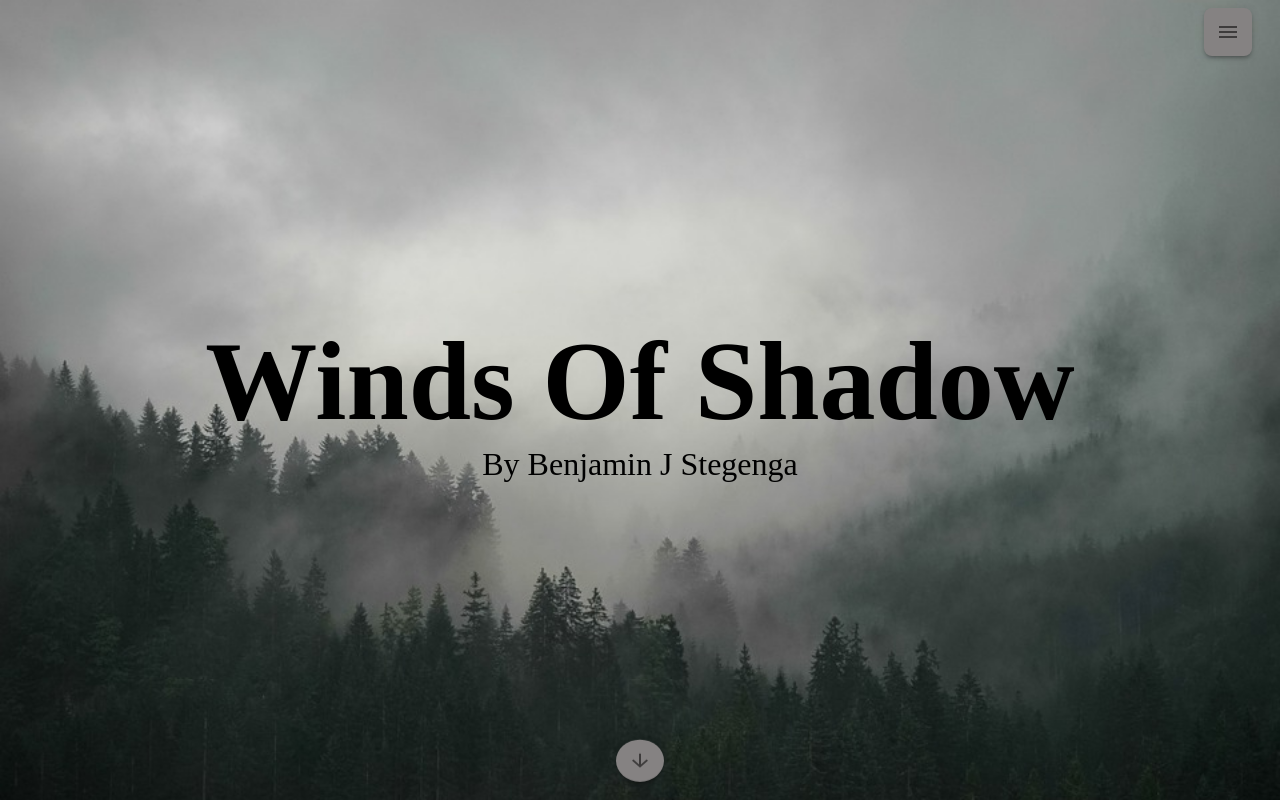
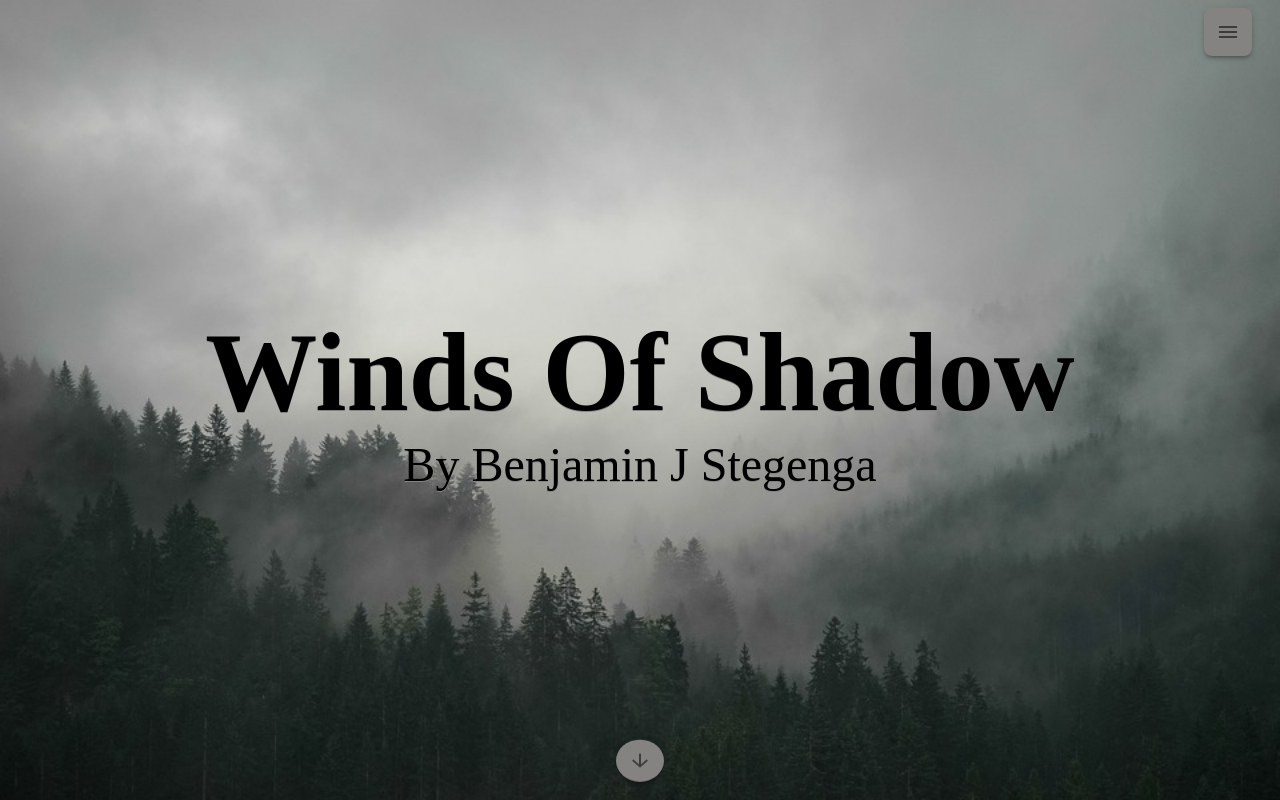
Before and after one commit to gsimon2/winds-of-shadow, a React (Create React App) app: page / in a window 1280 px wide. Built offline with nearby package versions, Linux system fonts and the light colour scheme.

Commit message:
Add text shadow to title

```diff
--- a/src/App.tsx
+++ b/src/App.tsx
@@ -94,12 +94,12 @@ function App() {
       <ParallaxContainer imagePath={titleBackground} >
           <Box sx={{ ...title, ...centerContent, ...(isStickyTitle ? stickyTitle : nonStickyTitle), flexDirection: 'column'}} ref={titleRef}>
             <Grow in={true} timeout={1000}>
-              <h1 id="title" style={{margin: 0, fontSize: isMobileView ? '4rem' : '7rem'}}>
+              <h1 id="title" style={{margin: 0, fontSize: isMobileView ? '4rem' : '7rem', textShadow: `0 1px ${CssConstants.darkGray}`}}>
                 Winds Of Shadow
               </h1>
             </Grow>
             <Grow in={true} timeout={1000}>
-              <p style={{position: "relative", fontSize: isMobileView ? '1.5rem' : '2rem', margin: 0}}>By Benjamin J Stegenga</p>
+              <p style={{position: "relative", fontSize: '3rem', margin: 0, textShadow: `0 1px ${CssConstants.darkGray}`}}>By Benjamin J Stegenga</p>
             </Grow>
           </Box>
       </ParallaxContainer>
--- a/src/components/AnimateWhenInView.tsx
+++ b/src/components/AnimateWhenInView.tsx
@@ -14,7 +14,7 @@ const swellAnimation = keyframes`
   }
 `
 
-const AnimateWhenInView: React.FC = ({children}) => {
+const AnimateWhenInView: React.FC<IAnimateWhenInViewProps> = ({children}) => {
    const [isInView, setIsInView] = useState(false);
 
    return (
@@ -26,4 +26,8 @@ const AnimateWhenInView: React.FC = ({children}) => {
    );
 };
 
+export interface IAnimateWhenInViewProps {
+   threshold?: number
+}
+
 export default AnimateWhenInView;
--- a/src/components/NavButton.tsx
+++ b/src/components/NavButton.tsx
@@ -24,7 +24,7 @@ const NavButton: React.FC<INavButtonProps> = ({scrollRef}) => {
   }
 
   return (
-    <Box sx={{position: 'absolute', right: isMobileView ? '1.25rem' : '1.75rem', background: '#858282', zIndex: 1, top: '0.5rem', boxShadow: 3, borderRadius: '0.5rem'}}>
+    <Box sx={{position: 'absolute', right: isMobileView ? '1.25rem' : '1.75rem', background: CssConstants.darkGray, zIndex: 1, top: '0.5rem', boxShadow: 3, borderRadius: '0.5rem'}}>
       <IconButton id='navigation-button' aria-label='Navigation Menu' size='large' onClick={handleMenuButtonClick} aria-haspopup="true" aria-expanded={open ? 'true' : undefined} aria-controls={open ? 'navigation-menu' : undefined}>
         <MenuIcon />
       </IconButton>
--- a/src/constants/CssConstants.ts
+++ b/src/constants/CssConstants.ts
@@ -1,5 +1,6 @@
 const CssConstants = {
-   mobileBreakpoint: '900px'
+   mobileBreakpoint: '900px',
+   darkGray: '#858282'
 }
 
 export {CssConstants};
```
